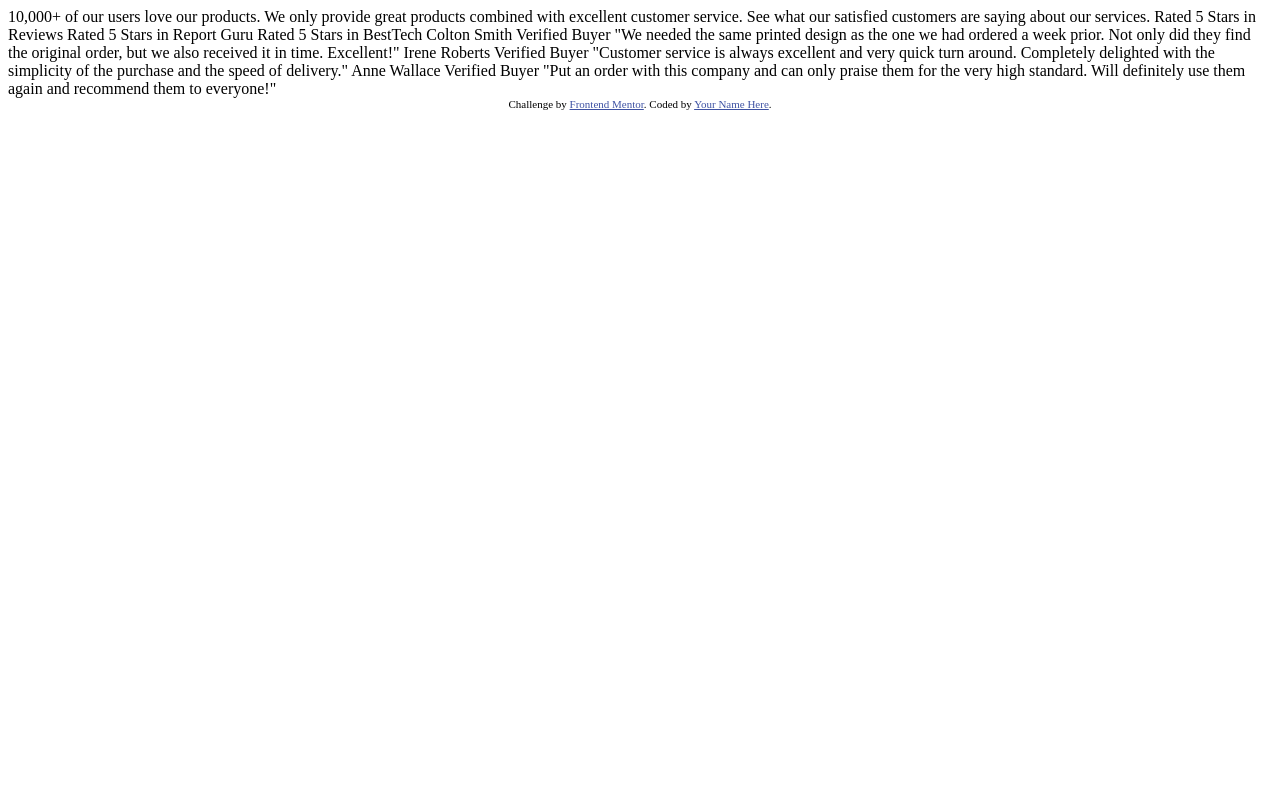
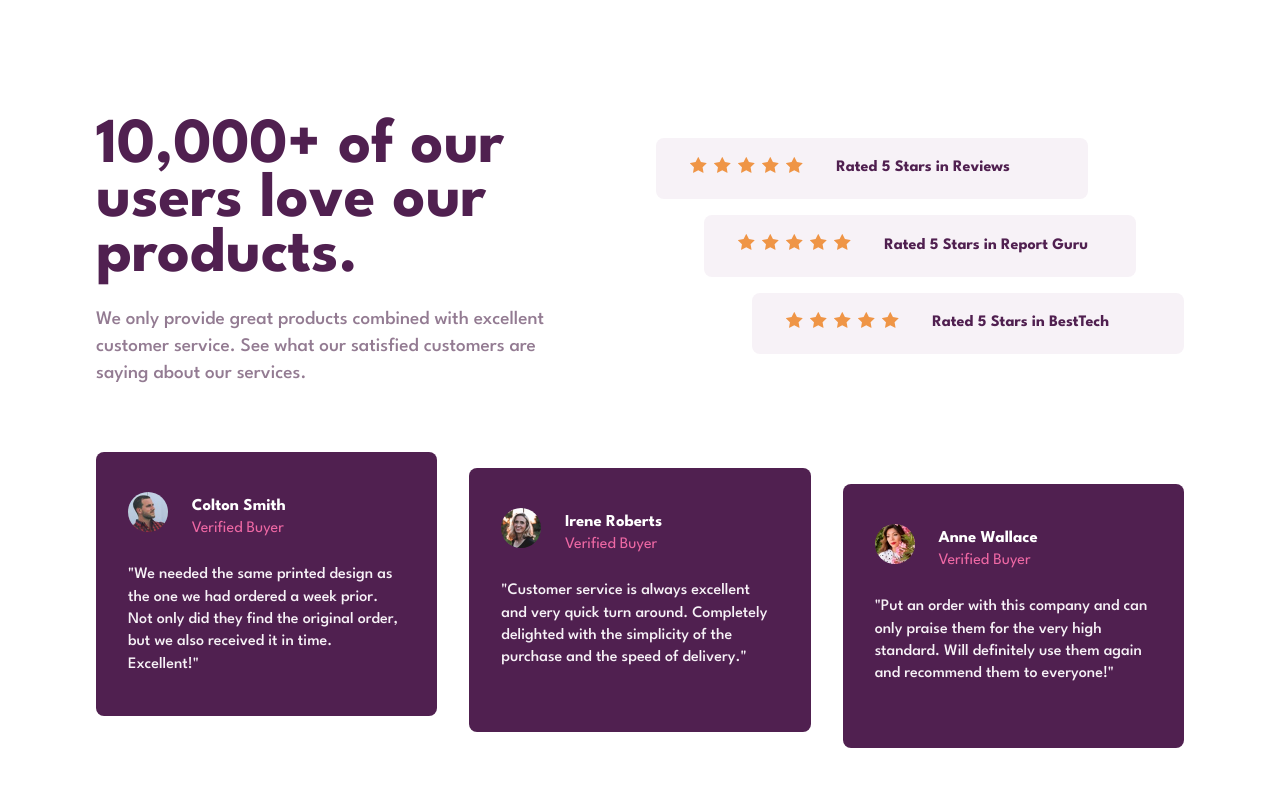
Before and after one commit to Feuzi/social-proof-section-master, a plain HTML site: page index.html in a window 1280 px wide. Drawn offline with Linux system fonts and the light colour scheme.

Commit message:
social proof html and css

```diff
--- a/index.html
+++ b/index.html
@@ -3,59 +3,86 @@
     <head>
         <meta charset="UTF-8" />
         <meta name="viewport" content="width=device-width, initial-scale=1.0" />
-    <!-- displays site properly based on user's device -->
-
-    <link
-      rel="icon"
-      type="image/png"
-      sizes="32x32"
-      href="./images/favicon-32x32.png"
-    />
-
+        <link rel="icon" type="image/png" sizes="32x32" href="./images/favicon-32x32.png" />
         <title>Frontend Mentor | Social proof section</title>
-
-    <!-- Feel free to remove these styles or customise in your own stylesheet 👍 -->
-    <style>
-      .attribution {
-        font-size: 11px;
-        text-align: center;
-      }
-      .attribution a {
-        color: hsl(228, 45%, 44%);
-      }
-    </style>
+        <link rel="stylesheet" href="styles.css" />
     </head>
     <body>
-    10,000+ of our users love our products.
-
-    We only provide great products combined with excellent customer service.
-    See what our satisfied customers are saying about our services.
-
-    Rated 5 Stars in Reviews
-    Rated 5 Stars in Report Guru
-    Rated 5 Stars in BestTech
-
-    Colton Smith
-    Verified Buyer
-    "We needed the same printed design as the one we had ordered a week prior.
-    Not only did they find the original order, but we also received it in time.
-    Excellent!"
-
-    Irene Roberts
-    Verified Buyer
-    "Customer service is always excellent and very quick turn around. Completely
-    delighted with the simplicity of the purchase and the speed of delivery."
-
-    Anne Wallace
-    Verified Buyer
-    "Put an order with this company and can only praise them for the very high
-    standard. Will definitely use them again and recommend them to everyone!"
-
-    <div class="attribution">
-      Challenge by
-      <a href="https://www.frontendmentor.io?ref=challenge" target="_blank"
-        >Frontend Mentor</a
-      >. Coded by <a href="#">Your Name Here</a>.
+        <section class="social-proof">
+            <div class="social-proof-info">
+                <h2>10,000+ of our users love our products.</h2>
+                <p>
+                    We only provide great products combined with excellent customer service. See what our satisfied
+                    customers are saying about our services.
+                </p>
             </div>
+            <ul class="social-proof-ratings">
+                <li>
+                    <div>
+                        <img src="./images/icon-star.svg" alt="star-icon" />
+                        <img src="./images/icon-star.svg" alt="star-icon" />
+                        <img src="./images/icon-star.svg" alt="star-icon" />
+                        <img src="./images/icon-star.svg" alt="star-icon" />
+                        <img src="./images/icon-star.svg" alt="star-icon" />
+                    </div>
+                    <p>Rated 5 Stars in Reviews</p>
+                </li>
+                <li>
+                    <div>
+                        <img src="./images/icon-star.svg" alt="star-icon" />
+                        <img src="./images/icon-star.svg" alt="star-icon" />
+                        <img src="./images/icon-star.svg" alt="star-icon" />
+                        <img src="./images/icon-star.svg" alt="star-icon" />
+                        <img src="./images/icon-star.svg" alt="star-icon" />
+                    </div>
+                    <p>Rated 5 Stars in Report Guru</p>
+                </li>
+                <li>
+                    <div>
+                        <img src="./images/icon-star.svg" alt="star-icon" />
+                        <img src="./images/icon-star.svg" alt="star-icon" />
+                        <img src="./images/icon-star.svg" alt="star-icon" />
+                        <img src="./images/icon-star.svg" alt="star-icon" />
+                        <img src="./images/icon-star.svg" alt="star-icon" />
+                    </div>
+                    <p>Rated 5 Stars in BestTech</p>
+                </li>
+            </ul>
+            <div class="social-proof-testimonials">
+                <article class="social-proof-testimonial">
+                    <img src="./images/image-colton.jpg" class="testimonial-img" alt="testimonial picture colton" />
+                    <div class="testimonial-info">
+                        <h4>Colton Smith</h4>
+                        <p>Verified Buyer</p>
+                    </div>
+                    <p class="testimonial-text">
+                        "We needed the same printed design as the one we had ordered a week prior. Not only did they
+                        find the original order, but we also received it in time. Excellent!"
+                    </p>
+                </article>
+                <article class="social-proof-testimonial">
+                    <img src="./images/image-irene.jpg" class="testimonial-img" alt="testimonial picture irene" />
+                    <div class="testimonial-info">
+                        <h4>Irene Roberts</h4>
+                        <p>Verified Buyer</p>
+                    </div>
+                    <p class="testimonial-text">
+                        "Customer service is always excellent and very quick turn around. Completely delighted with the
+                        simplicity of the purchase and the speed of delivery."
+                    </p>
+                </article>
+                <article class="social-proof-testimonial">
+                    <img src="./images/image-anne.jpg" class="testimonial-img" alt="testimonial picture anne" />
+                    <div class="testimonial-info">
+                        <h4>Anne Wallace</h4>
+                        <p>Verified Buyer</p>
+                    </div>
+                    <p class="testimonial-text">
+                        "Put an order with this company and can only praise them for the very high standard. Will
+                        definitely use them again and recommend them to everyone!"
+                    </p>
+                </article>
+            </div>
+        </section>
     </body>
 </html>
--- a/styles.css
+++ b/styles.css
@@ -0,0 +1,159 @@
+@import url("https://fonts.googleapis.com/css2?family=League+Spartan:wght@100..900&display=swap");
+
+* {
+    padding: 0;
+    margin: 0;
+    box-sizing: border-box;
+}
+
+:root {
+    --white: hsl(0, 0%, 100%);
+    --light-grayish-magenta: hsl(300, 24%, 96%);
+    --dark-grayish-magenta: hsl(303, 10%, 53%);
+    --very-dark-magenta: hsl(300, 43%, 22%);
+    --soft-pink: hsl(333, 80%, 67%);
+}
+
+body {
+    background: var(--white);
+    color: var(--very-dark-magenta);
+    font-family: "League Spartan", sans-serif;
+    font-size: 0.9375rem;
+    line-height: 1.4;
+}
+
+ul {
+    list-style: none;
+}
+
+.social-proof {
+    width: 85vw;
+    max-width: 75rem;
+    margin: 5rem auto;
+    display: grid;
+    gap: 2rem;
+    text-align: center;
+}
+
+/* Info */
+.social-proof-info h2 {
+    font-size: clamp(2.5rem, 5.5vw, 4rem);
+    line-height: 0.85;
+    margin-bottom: 1.5rem;
+}
+
+.social-proof-info p {
+    color: var(--dark-grayish-magenta);
+    font-weight: 500;
+    font-size: 1.2rem;
+}
+
+/* Ratings */
+.social-proof-ratings li {
+    background: var(--light-grayish-magenta);
+    display: flex;
+    flex-direction: column;
+    align-items: center;
+    padding: 1rem;
+    margin-bottom: 1rem;
+    border-radius: 0.5rem;
+}
+
+.social-proof-ratings img {
+    margin: 0.2rem 0.1rem;
+}
+
+.social-proof-ratings p {
+    font-weight: 700;
+    font-size: 1rem;
+}
+
+/* Testimonials */
+.social-proof-testimonials {
+    display: grid;
+    gap: 2rem;
+}
+
+.social-proof-testimonial {
+    background: var(--very-dark-magenta);
+    color: white;
+    border-radius: 0.5rem;
+    padding: 2.5rem 2rem;
+    text-align: left;
+}
+
+.social-proof-testimonial .testimonial-img {
+    width: 2.5rem;
+    height: 2.5rem;
+    border-radius: 50%;
+    margin-right: 1.25rem;
+}
+
+.social-proof-testimonial .testimonial-info {
+    display: inline-block;
+    margin-bottom: 1.5rem;
+}
+
+.social-proof-testimonial .testimonial-info h4 {
+    font-size: clamp(1rem, 1.3vw, 1.3rem);
+}
+
+.social-proof-testimonial .testimonial-info p {
+    color: var(--soft-pink);
+    font-size: 1rem;
+}
+
+.social-proof-testimonial .testimonial-text {
+    color: var(--light-grayish-magenta);
+    font-weight: 500;
+    font-size: 1rem;
+}
+
+@media screen and (min-width: 768px) {
+    .social-proof {
+        margin: 15vh auto;
+        grid-template-columns: 1fr 1fr;
+        column-gap: 3rem;
+    }
+    .social-proof-info {
+        text-align: left;
+    }
+    .social-proof-testimonials {
+        grid-column: 1 / span 2;
+        grid-template-columns: repeat(auto-fit, minmax(250px, 1fr));
+    }
+}
+
+@media screen and (min-width: 1170px) {
+    .social-proof {
+        row-gap: 4rem;
+    }
+    .social-proof-info {
+        padding-right: 12.5%;
+    }
+    .social-proof-ratings {
+        align-self: center;
+        justify-self: end;
+    }
+    .social-proof-ratings li {
+        flex-direction: row;
+        padding-right: 3rem;
+    }
+    .social-proof-ratings div {
+        margin: 0 2rem 0 1rem;
+    }
+    .social-proof-ratings li:nth-child(1) {
+        margin-left: -6rem;
+        margin-right: 6rem;
+    }
+    .social-proof-ratings li:nth-child(2) {
+        margin-left: -3rem;
+        margin-right: 3rem;
+    }
+    .social-proof-testimonial:nth-child(2) {
+        margin: 1rem 0 -1rem;
+    }
+    .social-proof-testimonial:nth-child(3) {
+        margin: 2rem 0 -2rem;
+    }
+}
```
Lines whose indentation alone changed are shown as unchanged.
